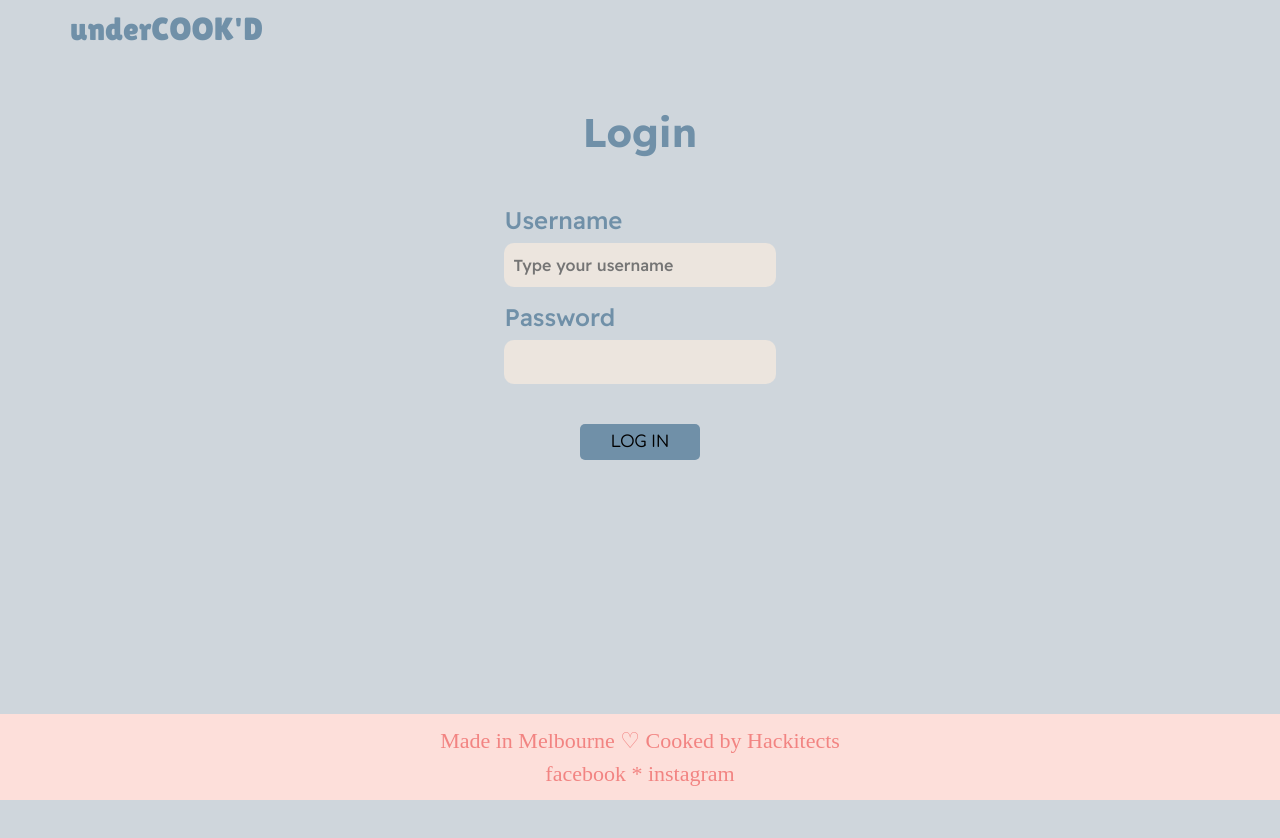
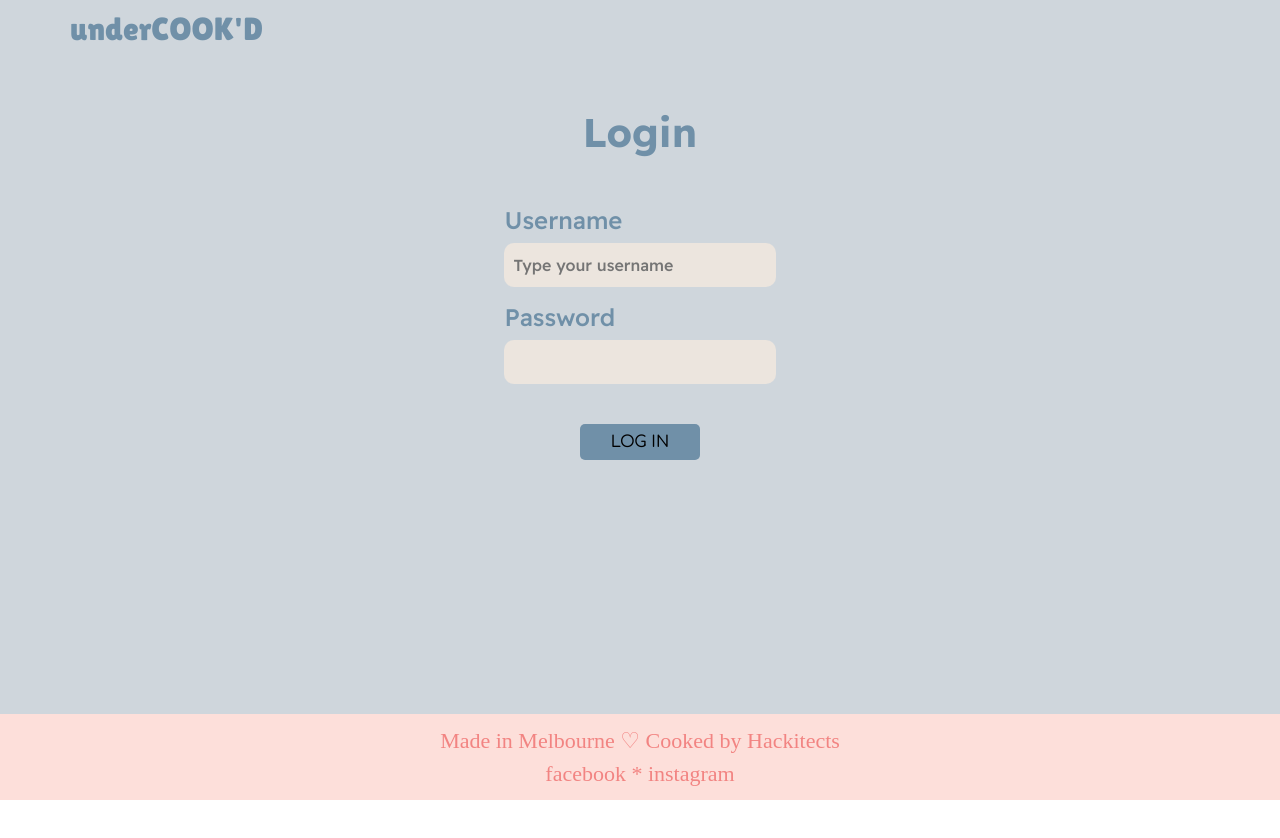
Before and after one commit to KahMeng2/hackitects, a React (Vite) app in the folder client/: page /login in a window 1280 px wide. Shown: the top 838 px of the page. After the commit the page ends 800 px from the top, so only its background shows below. Built offline with nearby package versions, Linux system fonts and the light colour scheme; a web font is replaced by a local one.

Commit message:
fix height

```diff
--- a/client/src/component/NavBar.jsx
+++ b/client/src/component/NavBar.jsx
@@ -11,11 +11,11 @@ const Navbar = () => {
         return (
             <header style={{display: "flex", alignItems: "center",
             justifyContent: "space-between", backgroundColor: "#BEC9C0", width:'100%', paddingTop:"5px", paddingBottom:"5px"}}>
-                <NavLink to={'/landing'}>
+                <Link to={'/landing'}>
                     <span style={{color:"#688D84", fontFamily: "Lilita One", fontSize: 32, marginLeft:"70px"}}>
                         underCOOK'D
                     </span>
-                </NavLink>
+                </Link>
             </header>
         )
     }
@@ -57,7 +57,7 @@ const Navbar = () => {
                         underCOOK'D
                     </span>
                 </NavLink>
-                <NavLink to="/" style={{marginRight: "70px"}}>
+                <NavLink to="/dashboard" style={{marginRight: "70px"}}>
                     <Icon path={mdiAccountCircle} size={2} color={"#688D84"} className="usericon"/>
                 </NavLink>
             </header>
--- a/client/src/component/UserAndPass.jsx
+++ b/client/src/component/UserAndPass.jsx
@@ -38,7 +38,7 @@ const UserAndPW = () => {
     }
 
     return (
-        <div style={{height:"100vh"}}>
+        <div>
             <div className="input-group mb-3" style={{fontFamily:"Readex Pro", display:"block"}}>
                 <h4 style={{color:textcolour, fontWeight:"500", textAlign:"left"}}>Username</h4>
                 <input placeholder="Type your username" style={styles.input}/>
--- a/client/src/pages/LogInPage.jsx
+++ b/client/src/pages/LogInPage.jsx
@@ -5,7 +5,7 @@ import Footer from "../component/Footer"
 const LoginPage = () => {
     return (
         <div>
-            <div style={{backgroundColor:"#CFD6DC"}}>
+            <div style={{backgroundColor:"#CFD6DC", minHeight: "90vh", height:"auto"}}>
                 <h1 style={{color:"var(--darker-blue)", fontFamily:"Readex Pro",paddingTop:"50px", marginBottom:"50px", fontWeight:"700"}}>Login</h1>
                 <div style={{backgroundColor:"#CFD6DC", display:"flex", alignSelf:"center", justifyContent:"center"}}>
                     <UserAndPW/>
```
